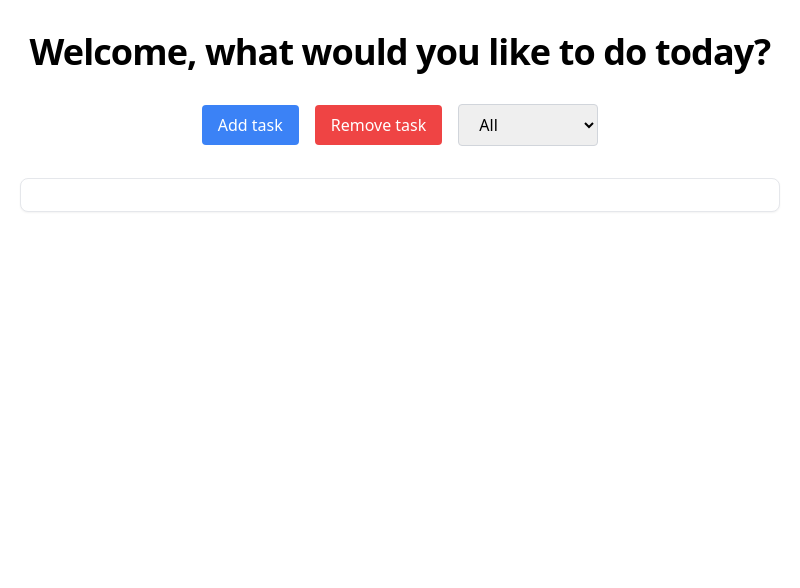
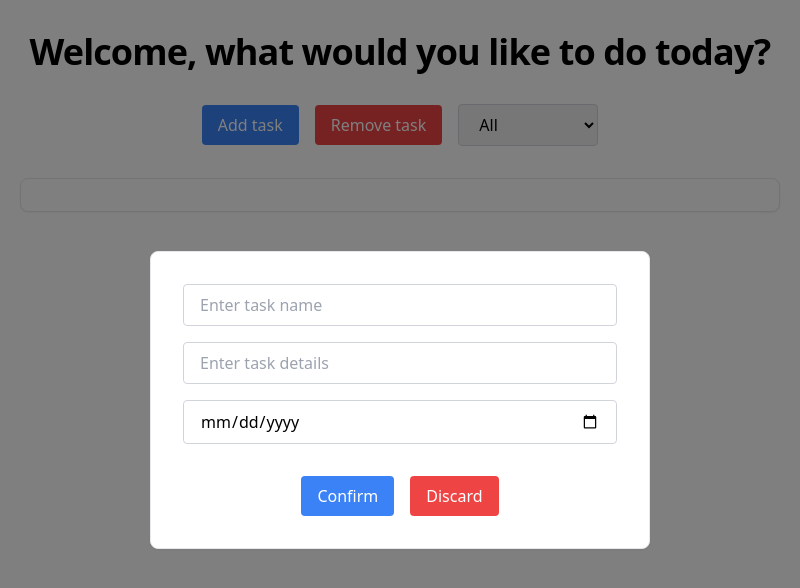
Before and after one commit to thelazybastard/remembrance, an Electron app: page src/index.html in a window 800 px wide. Both pictures are taken after a click on the button "Add task". Drawn offline with Linux system fonts and the light colour scheme.

Commit message:
created rendered.js
removed main js in renderer

```diff
--- a/src/index.html
+++ b/src/index.html
@@ -10,8 +10,8 @@
     <h1 class="font-sans text-4xl font-bold tracking-tight text-center pt-8">Welcome, what would you like to do today?</h1>
 
     <div class="flex justify-center items-center gap-4 p-8">
-      <button class="rounded bg-blue-500 text-white px-4 py-2 hover:shadow-lg transition-shadow">Add task</button>
-      <button class="rounded bg-red-500 text-white px-4 py-2 hover:shadow-lg transition-shadow">Remove task</button>
+      <button class="rounded bg-blue-500 text-white px-4 py-2 hover:shadow-lg transition-shadow" id="add">Add task</button>
+      <button class="rounded bg-red-500 text-white px-4 py-2 hover:shadow-lg transition-shadow" id="remove">Remove task</button>
       <select class="rounded border border-gray-300 px-4 py-2 hover:shadow-lg transition-shadow focus:outline-none focus:ring-2 focus:ring-blue-500">
         <option value="all">All</option>
         <option value="done">Done</option>
@@ -20,8 +20,8 @@
     </div>
 
     <div class="border border-gray-200 shadow-sm rounded-lg p-4 bg-white w-[95%] mx-auto">
-      <div class="space-y-3"></div>
+      <div class="space-y-3" id="tasks"></div>
     </div>
-
+    <script src="renderer.js"></script>
   </body>
 </html>
--- /dev/null
+++ b/src/renderer.js
@@ -0,0 +1,61 @@
+const add_button = document.getElementById("add");
+const remove_button = document.getElementById("remove");
+const task_list = document.getElementById("tasks");
+
+add_button.addEventListener('click', function() {
+  console.log("Button clicked!");
+
+  const modal = document.createElement("div");
+  modal.className = "fixed inset-0 bg-black bg-opacity-50 flex justify-center items-center z-50";
+
+  const modal_content = document.createElement("div");
+  modal_content.className = "border border-gray-200 shadow-sm rounded-lg p-8 bg-white w-[500px] space-y-4";
+
+  const task_name = document.createElement("input");
+  task_name.placeholder = "Enter task name";
+  task_name.className = "w-full rounded border border-gray-300 px-4 py-2 focus:outline-none focus:ring-2 focus:ring-blue-500";
+
+  const task_description = document.createElement("input");
+  task_description.placeholder = "Enter task details";
+  task_description.className = "w-full rounded border border-gray-300 px-4 py-2 focus:outline-none focus:ring-2 focus:ring-blue-500";
+
+  const task_end_date = document.createElement("input");
+  task_end_date.type = "date";
+  task_end_date.className = "w-full rounded border border-gray-300 px-4 py-2 focus:outline-none focus:ring-2 focus:ring-blue-500";
+
+  const button_container = document.createElement("div");
+  button_container.className = "flex justify-center items-center gap-4 pt-4";
+
+  const confirm_button = document.createElement('button');
+  confirm_button.textContent = 'Confirm';
+  confirm_button.className = "rounded bg-blue-500 text-white px-4 py-2 hover:shadow-lg transition-shadow";
+
+  const discard_button = document.createElement('button');
+  discard_button.textContent = 'Discard';
+  discard_button.className = "rounded bg-red-500 text-white px-4 py-2 hover:shadow-lg transition-shadow";
+
+  modal_content.appendChild(task_name);
+  modal_content.appendChild(task_description);
+  modal_content.appendChild(task_end_date);
+
+  button_container.appendChild(confirm_button);
+  button_container.appendChild(discard_button);
+
+  modal_content.appendChild(button_container);
+
+  modal.appendChild(modal_content);
+
+  document.body.appendChild(modal);
+
+  discard_button.addEventListener('click', function() {
+    modal.remove();
+  });
+
+  confirm_button.addEventListener('click', function() {
+    const task_div = document.createElement("div");
+    task_div.className = "border border-gray-200 shadow-sm rounded-lg p-4 bg-white";
+    task_div.textContent = task_name.value + ': ' + task_description.value + ' (Due: ' + task_end_date.value + ')';
+    task_list.appendChild(task_div);
+    modal.remove();
+  });
+});
```
Also changed, not shown: src/index.js (line endings or trailing spaces), src/output.css.
